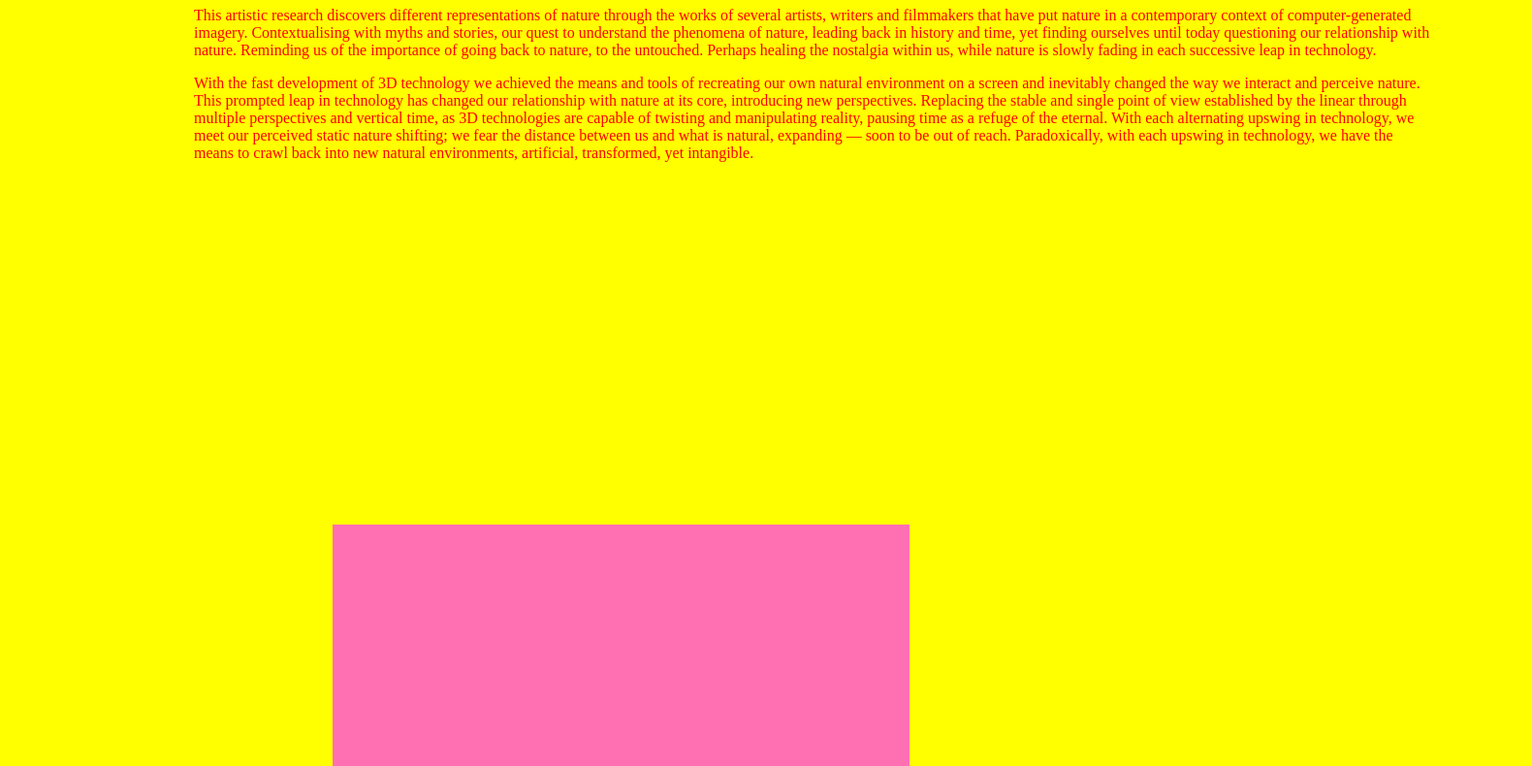
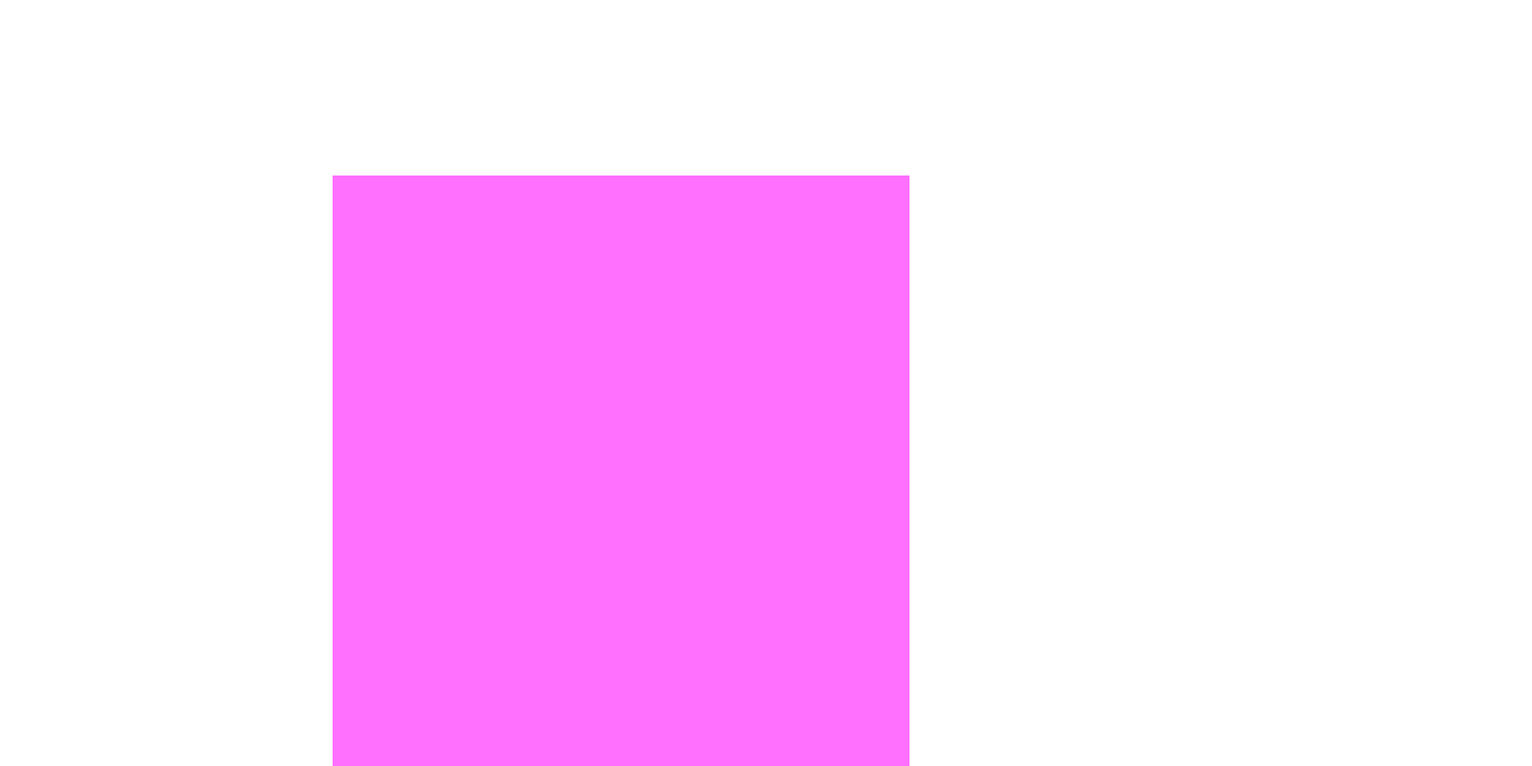
Before and after one commit to kabk/go-theses-20-martin-menso, a plain HTML site: page index.html in a window 1280 px wide. Shown: the part 273-1063 px from the top of the page at 97% size, 1580 px wide, since content can reach past the window. Drawn offline with Linux system fonts and the light colour scheme.

Commit message:
Update index.css

```diff
--- a/index.css
+++ b/index.css
@@ -1,15 +1,15 @@
 body {
   padding: 0;
   margin: 0;
-  background-color:yellow;
+  background-color:white;
   /* font-family: "Playfair Display", serif;
   color: #fff; */
 }
 
 
 .p1{
-  padding: 100px;
-  margin: 100px;
+  padding: 10px;
+  margin: 10px;
   width: 100%;
   color:red;
     /* z-index: -1; */
```
